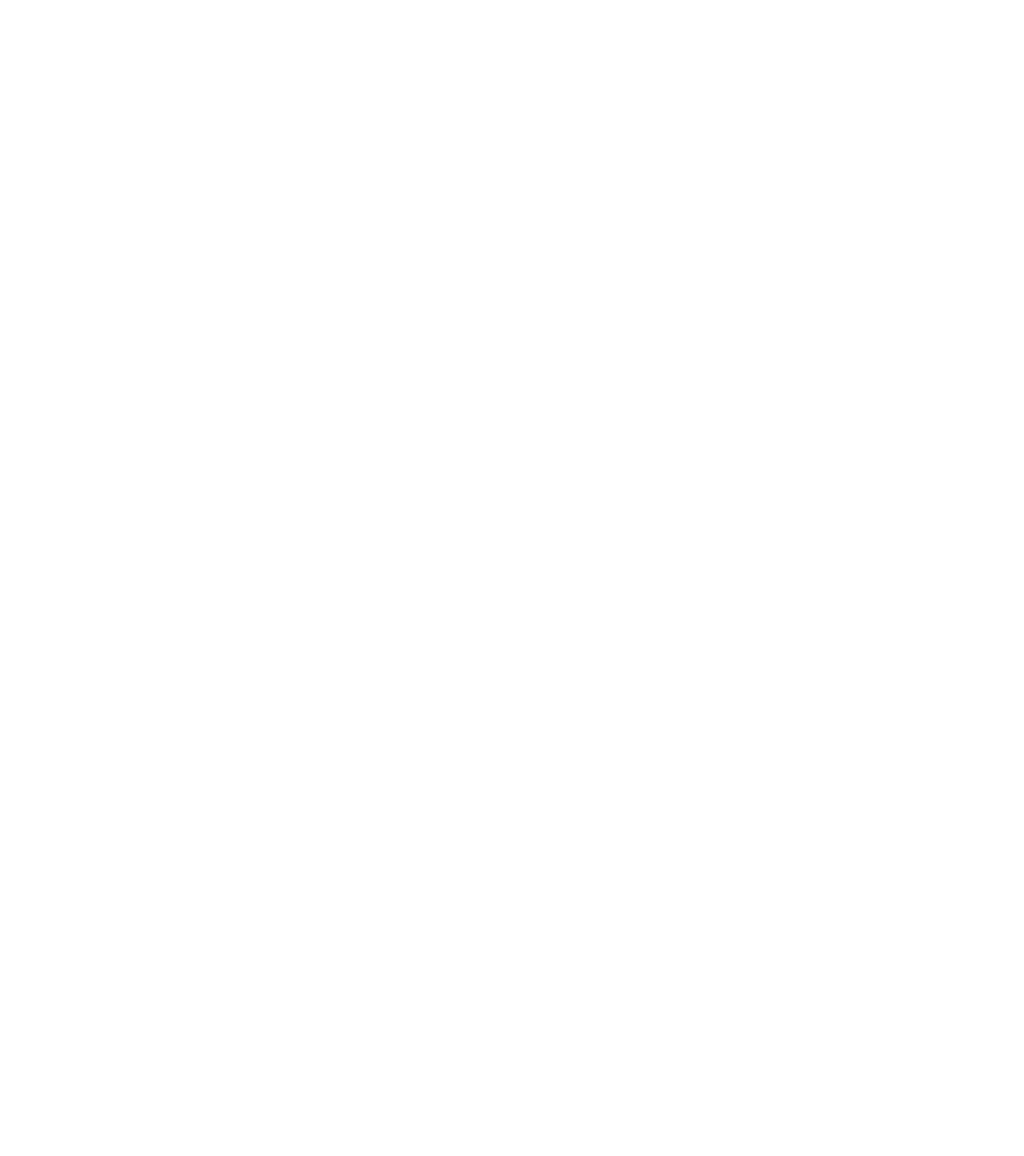
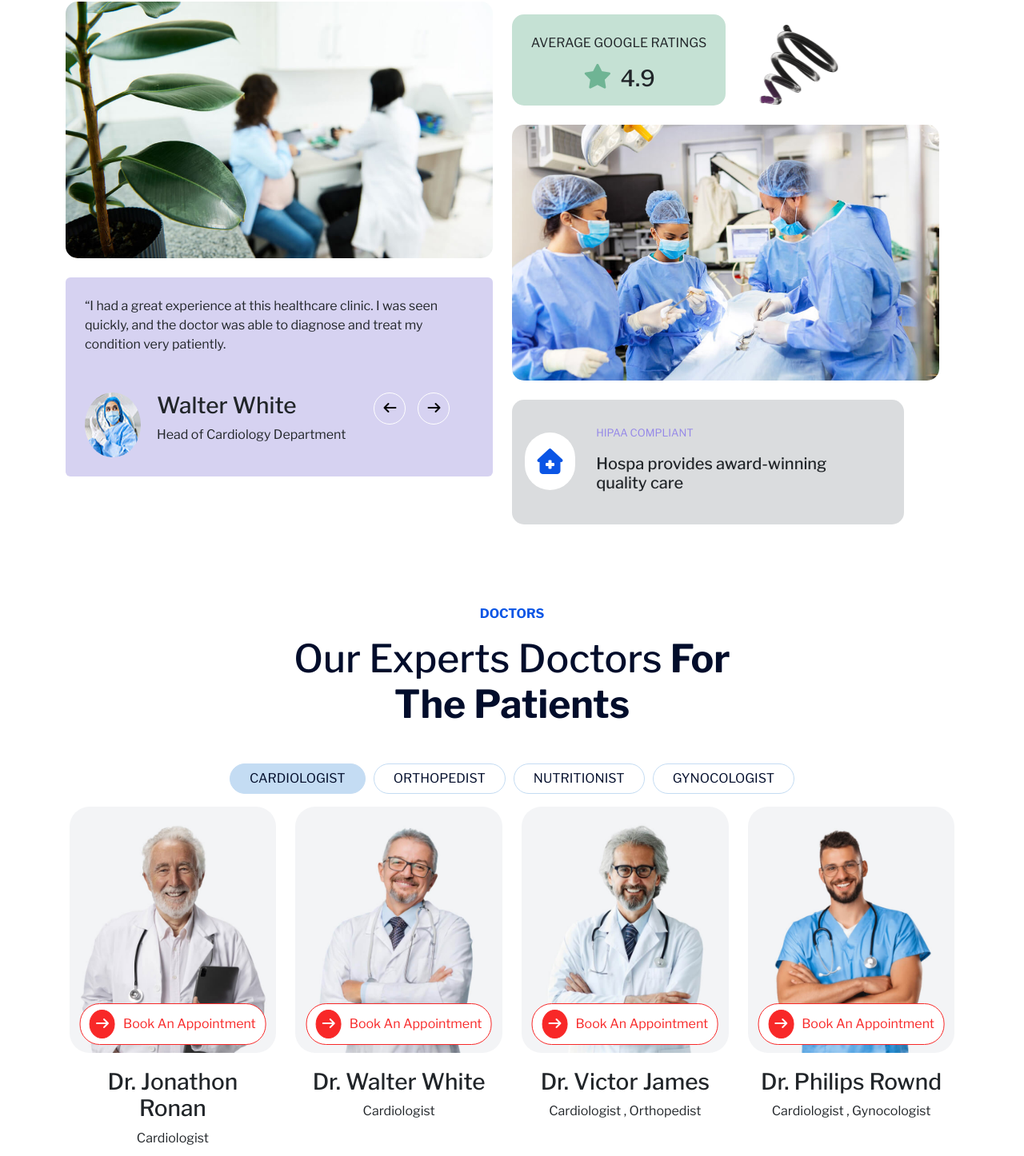
Before and after one commit to Rawanbahaa142/SMART_Health_Care-DEPI-, an Angular app: page / in a window 1280 px wide. Shown: the part 339-1785 px from the top of the page at 80% size. Before the commit the page ends 800 px from the top, so only its background shows below. Built offline with nearby package versions, Linux system fonts and the light colour scheme.

Commit message:
pull project

```diff
--- a/src/app/doctor-card/doctor-card.css
+++ b/src/app/doctor-card/doctor-card.css
@@ -12,7 +12,7 @@
     & img + div {
       position: absolute;
       background-color: #fff;
-      border: 2px solid var(--optionalColorTwo);
+      border: 1px solid var(--optionalColorTwo);
       color: var(--optionalColorTwo);
       width: 90%;
       padding: 7px 5px;
--- a/src/app/interface/interface.css
+++ b/src/app/interface/interface.css
@@ -1,4 +1,3 @@
-
 .customer-opinions .row .head-p{
     color: #0B55E5;
     font-size: 12px;
@@ -6,6 +5,9 @@
 }
 .h2-with-opicaty{
 font-size: 52px;
+}
+.rounded-card{
+    border-radius: 15px;
 }
 .image img{
     position: absolute;
@@ -17,7 +19,6 @@
     animation-timing-function: linear;
     animation-duration: 2.5s;
 }
-<<<<<<< HEAD
 @keyframes identifier {
     0%{
         transform: translateY(-30%) translateX(-15%);
@@ -27,10 +28,13 @@
     }
     100%{
         transform: translateY(-30%) translateX(-15%);
-=======
-.our-doctors ul.nav.nav-tabs li {
+    }}
+
+
+.our-doctors ul.nav.nav-tabs {
     border: 0;
     background-color: #fff;
+    gap: 10px;
 }
 .our-doctors ul.nav.nav-tabs li button{
     padding: 0.4rem 1.5rem;
@@ -41,8 +45,9 @@
     border-radius: 20px;
     border: 1px solid #C4DCF3 !important;
     text-transform: uppercase;
-    transition: 0.5s ease;
+    transition: 0.3s ease;
 }
+
 .our-doctors ul.nav.nav-tabs li .active{
     background-color: #C4DCF3;
 }
@@ -59,13 +64,37 @@
     color:#fff;
     transition:all 0.3s ease;
 }
-
+.our-doctors .tab-content{
+    padding: 0 4%;
+}
+.our-doctors {
+    & [data-bs-slide="next"] , [data-bs-slide="prev"] {
+    background-color: #fff;
+    border: 1px solid var(--mainColor);
+    height: 40px;
+    top: 50%;
+    transform: translateY(-50%);
+    color: #000 ;
+    width: 40px;
+    border-radius: 50%;
+    transition: 0.3s ease;
+    }
+    & [data-bs-slide="next"]:hover , [data-bs-slide="prev"]:hover{
+        color: #fff;
+        background-color: var(--mainColor);
+    }
+}
 @media (max-width:992px) {
     .our-doctors ul.nav.nav-tabs li button{
         padding: 3px;
         font-size: 13px;
->>>>>>> d1dab5b0f0c9cfeba533b1433e6027ccf7b1b7c0
     }
+    .image img{
+        display: none;
+    }
+    .h2-with-opicaty{
+  font-size: 35px;
+}
 }
 .customer-opinions .right-side .d-flex{
     gap: 10px;
@@ -94,11 +123,10 @@
 
     color: #0B55E5;
     position: absolute;
-    left: 7px;
-    right: 0;
+    left: 50%;
     top: 50%;
-    transform: translateY(-50%);
-    font-size: 40px;
+    transform: translate(-50% , -50%);
+    font-size: 2rem;
     transition: 0.6s;
 
 }
@@ -130,3 +158,7 @@
 .directions button:hover{
     background-color: white;
 }
+.sentence p:first-child{
+    font-size: 13px;
+    color: var(--mainColor);
+}
--- a/src/app/interface/interface.html
+++ b/src/app/interface/interface.html
@@ -1,3 +1,4 @@
+<!-- start banner -->
 <section class="customer-opinions mt-4">
 <div class="container">
   <div class="row">
@@ -8,8 +9,8 @@
      </div>
     <div class="under-img row mt-5">
 
-      <div class="left-side col-6">
-        <img src="/testimonial1.jpg" alt="" class="w-100 rounded">
+      <div class="left-side col-lg-6 col-12">
+        <img src="/testimonial1.jpg" alt="" class="w-100 rounded-card">
         <div class="opinions p-4 mt-4 rounded">
           <p>“I had a great experience at this healthcare clinic. I was seen quickly, and the doctor was able to diagnose and treat my condition very patiently.</p>
           <div class="img-with-opinion d-flex mt-5">
@@ -19,15 +20,15 @@
               <p>Head of Cardiology Department</p>
             </div>
             <div class="directions">
-              <button><i class="fa-solid fa-arrow-left"></i></button>
+              <button class="mb-1"><i class="fa-solid fa-arrow-left "></i></button>
               <button><i class="fa-solid fa-arrow-right"></i></button>
             </div>
           </div>
         </div>
       </div>
 
-      <div class="right-side col-6">
-        <div class="col-6 bg-success  text-center bg-opacity-25 border border-0 p-2 rounded">
+      <div class="right-side col-lg-6 col-12 mt-3">
+        <div class="col-6 bg-success  text-center bg-opacity-25 border border-0 p-2 rounded-card">
           <p class="mt-3">AVERAGE GOOGLE RATINGS</p>
           <div class="d-flex justify-content-center">
             <i class="fa-solid fa-star text-success text-opacity-50"></i>
@@ -35,15 +36,15 @@
           </div>
         </div>
         <div class="col-12 mt-4">
-          <img src="/testimonial2.jpg" alt="" class="w-100 rounded">
+          <img src="/testimonial2.jpg" alt="" class="w-100 rounded-card">
         </div>
-        <div class="col-11 mt-4 bg-secondary bg-opacity-25 rounded">
+        <div class="col-11 mt-4 bg-secondary bg-opacity-25 rounded-card">
           <div class="d-flex p-3">
             <div class="icon">
               <i class="fa-solid fa-house-medical"></i>
             </div>
             <div class="sentence p-3">
-              <p>HIPAA COMPLIANT</p>
+              <p >HIPAA COMPLIANT</p>
               <h5>Hospa provides award-winning quality care</h5>
             </div>
           </div>
@@ -52,12 +53,10 @@
 
     </div>
   </div>
-<<<<<<< HEAD
 </div>
 </section>
-=======
-</section>
 <!-- End Bannner -->
+
 <!-- Start Doctors Section -->
 <section class="our-doctors shared-section-theme">
   <div class="shared-head">
@@ -65,7 +64,7 @@
     <p class="h1">Our Experts Doctors <span>For The Patients</span></p>
   </div>
 
-  <ul class="nav nav-tabs" id="doctorTabs" role="tablist">
+  <ul class="nav nav-tabs justify-content-center" id="doctorTabs" role="tablist">
     <li class="nav-item" role="presentation">
       <button
         class="nav-link active"
@@ -73,8 +72,7 @@
         data-bs-toggle="tab"
         data-bs-target="#cardiology"
         type="button"
-        role="tab"
-      >
+        role="tab">
         Cardiologist
       </button>
     </li>
@@ -137,17 +135,15 @@
           class="carousel-control-prev"
           type="button"
           data-bs-target="#carouselCardiology"
-          data-bs-slide="prev"
-        >
-          <span class="carousel-control-prev-icon"></span>
+          data-bs-slide="prev">
+          <i class="fa fa-arrow-left" aria-hidden="true"></i>
         </button>
         <button
           class="carousel-control-next"
           type="button"
           data-bs-target="#carouselCardiology"
-          data-bs-slide="next"
-        >
-          <span class="carousel-control-next-icon"></span>
+          data-bs-slide="next">
+          <i class="fa fa-arrow-right" aria-hidden="true"></i>
         </button>
       </div>
     </div>
@@ -167,21 +163,19 @@
           </div>
         </div>
 
-        <button
+          <button
           class="carousel-control-prev"
           type="button"
-          data-bs-target="#carouselOrthopedics"
-          data-bs-slide="prev"
-        >
-          <span class="carousel-control-prev-icon"></span>
+          data-bs-target="#carouselCardiology"
+          data-bs-slide="prev">
+          <i class="fa fa-arrow-left" aria-hidden="true"></i>
         </button>
         <button
           class="carousel-control-next"
           type="button"
-          data-bs-target="#carouselOrthopedics"
-          data-bs-slide="next"
-        >
-          <span class="carousel-control-next-icon"></span>
+          data-bs-target="#carouselCardiology"
+          data-bs-slide="next">
+          <i class="fa fa-arrow-right" aria-hidden="true"></i>
         </button>
       </div>
     </div>
@@ -201,21 +195,19 @@
           </div>
         </div>
 
-        <button
+          <button
           class="carousel-control-prev"
           type="button"
-          data-bs-target="#carouselNutrition"
-          data-bs-slide="prev"
-        >
-          <span class="carousel-control-prev-icon"></span>
+          data-bs-target="#carouselCardiology"
+          data-bs-slide="prev">
+          <i class="fa fa-arrow-left" aria-hidden="true"></i>
         </button>
         <button
           class="carousel-control-next"
           type="button"
-          data-bs-target="#carouselNutrition"
-          data-bs-slide="next"
-        >
-          <span class="carousel-control-next-icon"></span>
+          data-bs-target="#carouselCardiology"
+          data-bs-slide="next">
+          <i class="fa fa-arrow-right" aria-hidden="true"></i>
         </button>
       </div>
     </div>
@@ -228,28 +220,26 @@
               @for (doctor of doctors; track $index) { @if
               (doctor.jobTitle.includes('Gynocologist')){
               <div class="col-md-3">
-               <!-- <app-doctor-card [doctor]="doctor"></app-doctor-card>-->
+               <app-doctor-card [doctor]="doctor"></app-doctor-card>
               </div>
               }}
             </div>
           </div>
         </div>
 
-        <button
+          <button
           class="carousel-control-prev"
           type="button"
-          data-bs-target="#carouselGynocologist"
-          data-bs-slide="prev"
-        >
-          <span class="carousel-control-prev-icon"></span>
+          data-bs-target="#carouselCardiology"
+          data-bs-slide="prev">
+          <i class="fa fa-arrow-left" aria-hidden="true"></i>
         </button>
         <button
           class="carousel-control-next"
           type="button"
-          data-bs-target="#carouselGynocologist"
-          data-bs-slide="next"
-        >
-          <span class="carousel-control-next-icon"></span>
+          data-bs-target="#carouselCardiology"
+          data-bs-slide="next">
+          <i class="fa fa-arrow-right" aria-hidden="true"></i>
         </button>
       </div>
     </div>
@@ -286,4 +276,3 @@
 <!-- Start Footer Section -->
 <app-footer></app-footer>
 <!-- End Footer Section -->
->>>>>>> d1dab5b0f0c9cfeba533b1433e6027ccf7b1b7c0
```
